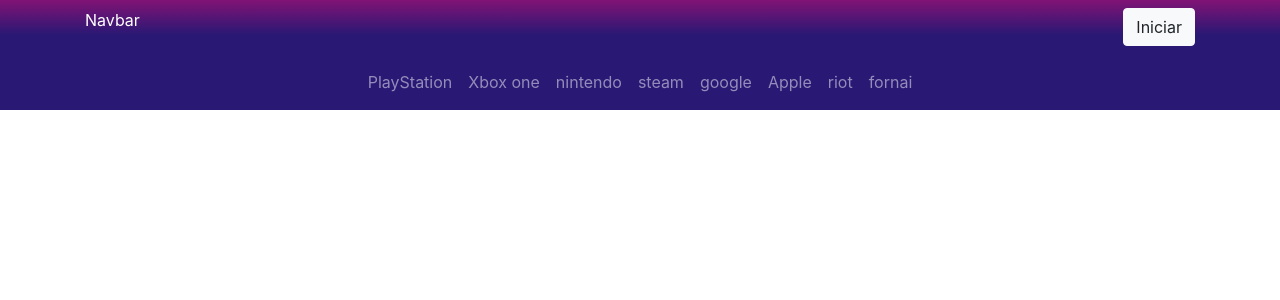
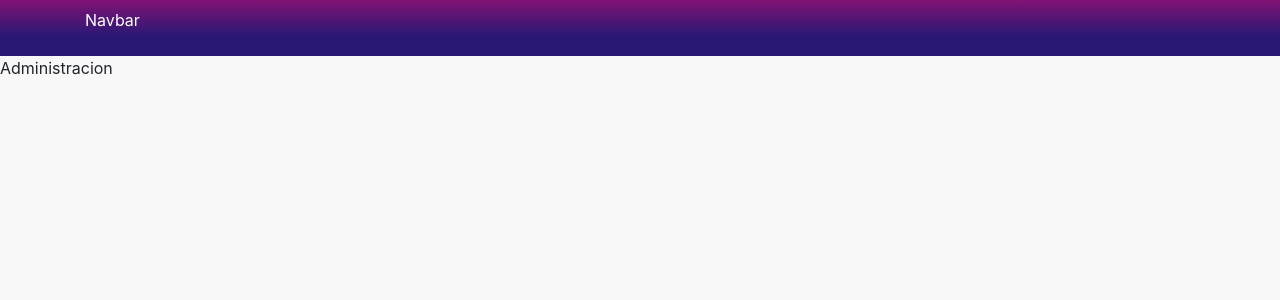
Before and after one commit to kevinjuanjacque/PavosFortniteSales, a React (Create React App) app in the folder front-end/salesfortnite/: page /Administracion in a window 1280 px wide. Shown: the top 300 px of the page. Built offline with nearby package versions, Linux system fonts and the light colour scheme.

Commit message:
comenzamos con el screen de admin

```diff
--- a/front-end/salesfortnite/src/Styles/appbar.css
+++ b/front-end/salesfortnite/src/Styles/appbar.css
@@ -9,8 +9,7 @@
 
 .separador{
     height: 2px;
-    background-color: salmon;
-    width: 100%;
+    background: white;
 }
 
 #nav1{
--- a/front-end/salesfortnite/src/Styles/home.css
+++ b/front-end/salesfortnite/src/Styles/home.css
@@ -9,3 +9,7 @@
     height: 2px;
     background-color:rgba(41,24,116,1);
 }
+
+body{
+    background: #f8f8f8;
+}
--- /dev/null
+++ b/front-end/salesfortnite/src/components/NavBarAdmin.js
@@ -0,0 +1,23 @@
+import React from 'react'
+import { Link } from 'react-router-dom'
+
+export const NavBarAdmin = () => {
+    return (
+        <div className=" colorDegradientLinear border-bottom-0">
+
+
+            <div className="container " >
+                <div class="row row-cols-2 ">
+                    <div class="col mt-2 mb-4">
+                        <Link to="/" className="text-white" >Navbar</Link>
+                    </div>
+
+
+
+                </div>
+            </div>
+
+
+        </div>
+    )
+}
--- a/front-end/salesfortnite/src/components/navbar.js
+++ b/front-end/salesfortnite/src/components/navbar.js
@@ -5,13 +5,13 @@ import '../Styles/appbar.css';
 export const Navbar = () => {
     return (
         <>
-            <div className=" colorDegradientLinear border-bottom-0">
+            <div className=" colorDegradientLinear border-bottom-0 ">
 
 
                     <div className="container " >
                         <div class="row row-cols-2 ">
                             <div class="col mt-2 mb-2">
-                                <Link to="/" className="text-white " >Navbar</Link>
+                                <Link to="/" className="text-white" >Navbar</Link>
                             </div>
                             <div class="col mt-2 mb-2" id="nav1">
                                 <Link to="/Login" className=" btn btn-light ">Iniciar</Link>
@@ -21,9 +21,10 @@ export const Navbar = () => {
                         </div>
                     </div>
 
+
             </div>
 
-            <nav className="navbar colorSubNav navbar-expand-lg navbar-dark  sticky-top ">
+            <nav className="navbar colorSubNav navbar-expand-lg navbar-dark  sticky-top animate__animated  animate__fadeIn ">
 
                 <button className="navbar-toggler mx-auto" type="button" data-toggle="collapse" data-target="#navbarNav" aria-controls="navbarNav" aria-expanded="false" aria-label="Toggle navigation">
                     <span className="navbar-toggler-icon"></span>
--- /dev/null
+++ b/front-end/salesfortnite/src/pages/AdminScreen.js
@@ -0,0 +1,9 @@
+import React from 'react'
+
+export const AdminScreen = () => {
+    return (
+        <div>
+            Administracion
+        </div>
+    )
+}
--- a/front-end/salesfortnite/src/pages/Home.js
+++ b/front-end/salesfortnite/src/pages/Home.js
@@ -4,7 +4,7 @@ export const Home = () => {
     return (
 
         <>
-        <div id="carousel1" className="container carousel slide" data-ride="carousel">
+        <div id="carousel1" className="container carousel slide animate__animated animate__backInLeft mt-2" data-ride="carousel">
             <ol className="carousel-indicators">
                 <li data-target="#carousel1" data-slide-to="0" className="active"></li>
                 <li data-target="#carousel1" data-slide-to="1"></li>
--- /dev/null
+++ b/front-end/salesfortnite/src/pages/NotFoundScreen.js
@@ -0,0 +1,9 @@
+import React from 'react'
+
+export const NotFoundScreen = () => {
+    return (
+        <div>
+            <h1>No existe</h1>
+        </div>
+    )
+}
--- a/front-end/salesfortnite/src/routers/Rutas.js
+++ b/front-end/salesfortnite/src/routers/Rutas.js
@@ -1,43 +1,31 @@
 
 import React from 'react';
 import {
-    BrowserRouter as Router,
-    Switch,
-    Route,
-  } from 'react-router-dom';
+BrowserRouter as Router,
+Switch,
+Route,
+} from 'react-router-dom';
+import { NavBarAdmin } from '../components/NavBarAdmin';
 
-  import { Navbar } from '../components/navbar';
-  import { Home } from '../pages/Home';
-  import { LoginScreen } from '../pages/LoginScreen';
+//import { Navbar } from '../components/navbar';
+import { AdminScreen } from '../pages/AdminScreen';
+import { RutasCliente } from './RutasCliente';
 
-
-  import { Apple } from '../pages/StoreScreens/Apple';
-  import { Fortnite } from '../pages/StoreScreens/Fortnite';
-  import { Google } from '../pages/StoreScreens/Google';
-  import { Nintendo } from '../pages/StoreScreens/Nintendo';
-  import { Playstation } from '../pages/StoreScreens/Playstation';
-  import { Riot } from '../pages/StoreScreens/Riot';
-  import { Steam } from '../pages/StoreScreens/Steam';
-  import { Xbox } from '../pages/StoreScreens/Xbox';
 
 export const Rutas = () => {
     return (
         <Router>
 
-            <Navbar />
+
 
             <Switch>
-                <Route exact path="/" component={Home} />
-                <Route exact path="/Login" component={LoginScreen} />
 
-                <Route exact path="/Playstation" component={Playstation} />
-                <Route exact path="/Apple" component={Apple} />
-                <Route exact path="/Fortnite" component={Fortnite} />
-                <Route exact path="/Google" component={Google} />
-                <Route exact path="/Xbox" component={Xbox} />
-                <Route exact path="/Riot" component={Riot} />
-                <Route exact path="/Steam" component={Steam} />
-                <Route exact path="/Nintendo" component={Nintendo} />
+                <Route exact path="/Administracion" >
+                    <NavBarAdmin />
+                    <AdminScreen />
+                </Route>
+
+                <Route component={RutasCliente} />
 
 
 
--- /dev/null
+++ b/front-end/salesfortnite/src/routers/RutasCliente.js
@@ -0,0 +1,50 @@
+import React from 'react';
+import {
+BrowserRouter as Router,
+Switch,
+Route, Redirect
+} from 'react-router-dom';
+
+import { Navbar } from '../components/navbar';
+import { Home } from '../pages/Home';
+
+
+import { LoginScreen } from '../pages/LoginScreen';
+import { NotFoundScreen } from '../pages/NotFoundScreen';
+import { Apple } from '../pages/StoreScreens/Apple';
+import { Fortnite } from '../pages/StoreScreens/Fortnite';
+import { Google } from '../pages/StoreScreens/Google';
+import { Nintendo } from '../pages/StoreScreens/Nintendo';
+import { Playstation } from '../pages/StoreScreens/Playstation';
+import { Riot } from '../pages/StoreScreens/Riot';
+import { Steam } from '../pages/StoreScreens/Steam';
+import { Xbox } from '../pages/StoreScreens/Xbox';
+
+
+export const RutasCliente = () => {
+    return (
+        <Router>
+
+            <Navbar />
+
+            <Switch>
+
+                <Route exact path="/" component={Home} />
+                <Route exact path="/Login" component={LoginScreen} />
+
+                <Route exact path="/Playstation" component={Playstation} />
+                <Route exact path="/Apple" component={Apple} />
+                <Route exact path="/Fortnite" component={Fortnite} />
+                <Route exact path="/Google" component={Google} />
+                <Route exact path="/Xbox" component={Xbox} />
+                <Route exact path="/Riot" component={Riot} />
+                <Route exact path="/Steam" component={Steam} />
+                <Route exact path="/Nintendo" component={Nintendo} />
+                <Route exact path="/NotFound" component={NotFoundScreen} />
+
+                <Redirect to="/NotFound" />
+            </Switch>
+
+        </Router>
+    )
+}
```
